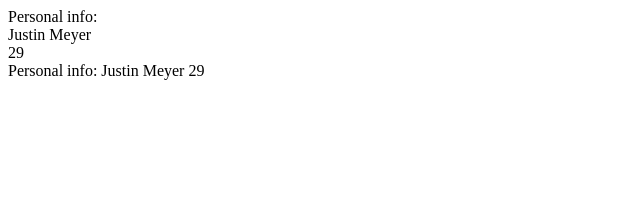
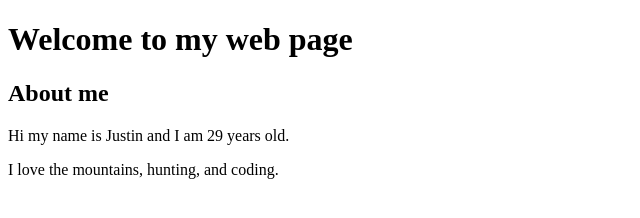
Before and after one commit to jmeyer431/Zenva_Learning, a plain HTML site: page HTML Course/MyWebPage.html in a window 1280 px wide. Shown: the whole page, without its empty margins (0-640 px from the left). Drawn offline with Linux system fonts and the light colour scheme.

Commit message:
Lesson 9 'Headers and Paragraphs'

```diff
--- a/HTML Course/MyWebPage.html
+++ b/HTML Course/MyWebPage.html
@@ -1,15 +1,11 @@
 <!DOCTYPE html>
 <html>
     <body>
+        <h1>Welcome to my web page</h1>
         <div>
-            <div style="display:block">Personal info:</div>
-            <div style="display:block">Justin Meyer</div>
-            <div style="display:block">29</div>
-        </div>
-        <div>
-            <div style="display:inline">Personal info:</div>
-            <div style="display:inline">Justin Meyer</div>
-            <div style="display:inline">29</div>
+            <h2>About me</h2>
+            <p>Hi my name is Justin and I am 29 years old.</p>
+            <p>I love the mountains, hunting, and coding.</p>
         </div>
     </body>
 </html>
```
